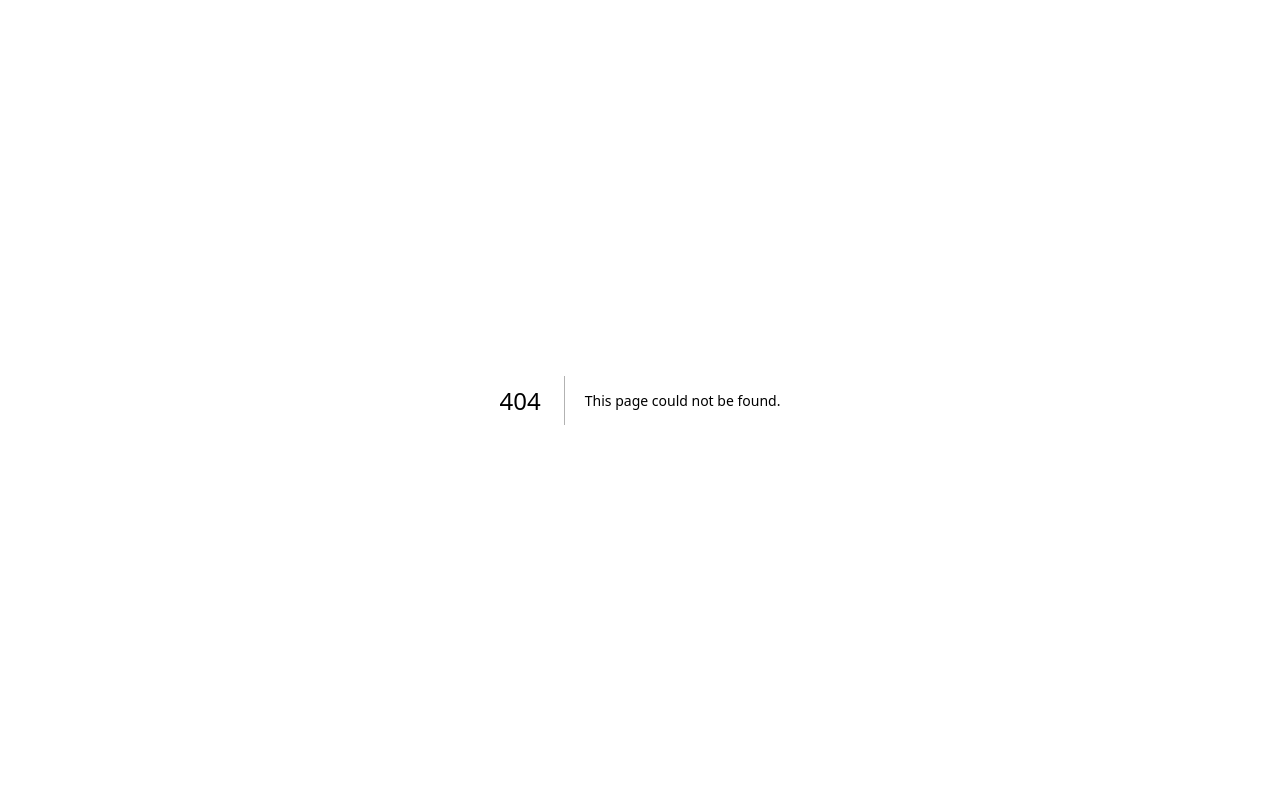
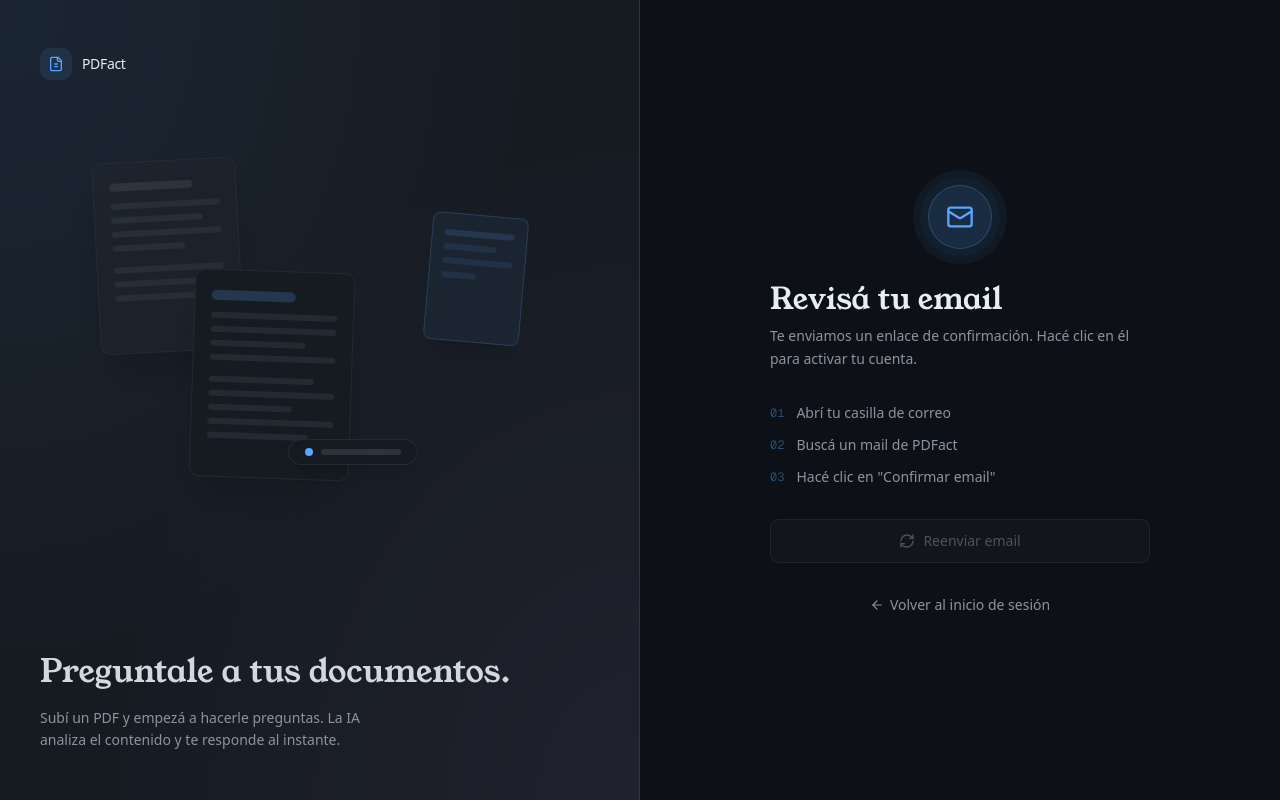
Before and after one commit to Gastti/pdfact, a Next.js app: page /verify-email in a window 1280 px wide. Before the commit this address had no page. Built offline with nearby package versions, Linux system fonts and the light colour scheme.

Commit message:
add verify-email view and fix url issue

```diff
--- a/app/(auth)/register/page.tsx
+++ b/app/(auth)/register/page.tsx
@@ -27,7 +27,10 @@ export default function RegisterPage() {
 		const { error } = await supabase.auth.signUp({
 			email,
 			password,
-			options: { data: { full_name: fullName.trim() } },
+			options: {
+				data: { full_name: fullName.trim() },
+				emailRedirectTo: `${window.location.origin}/dashboard`,
+			},
 		})
 
 		if (error) {
@@ -36,8 +39,7 @@ export default function RegisterPage() {
 			return
 		}
 
-		router.push('/new')
-		router.refresh()
+		router.push(`/verify-email?email=${encodeURIComponent(email)}`)
 	}
 
 	return (
--- /dev/null
+++ b/app/(auth)/verify-email/page.tsx
@@ -0,0 +1,143 @@
+'use client'
+
+import { useState, useEffect, Suspense } from 'react'
+import { useSearchParams } from 'next/navigation'
+import Link from 'next/link'
+import { Mail, ArrowLeft, RefreshCw, CheckCircle2 } from 'lucide-react'
+import { Button } from '@/components/ui/button'
+import { createClient } from '@/lib/supabase/client'
+
+function VerifyEmailContent() {
+	const searchParams = useSearchParams()
+	const email = searchParams.get('email') ?? ''
+
+	const [resent, setResent] = useState(false)
+	const [loading, setLoading] = useState(false)
+	const [cooldown, setCooldown] = useState(0)
+
+	useEffect(() => {
+		if (cooldown <= 0) return
+		const t = setTimeout(() => setCooldown((c) => c - 1), 1000)
+		return () => clearTimeout(t)
+	}, [cooldown])
+
+	async function handleResend() {
+		if (!email || cooldown > 0) return
+		setLoading(true)
+		const supabase = createClient()
+		await supabase.auth.resend({
+			type: 'signup',
+			email,
+			options: { emailRedirectTo: `${window.location.origin}/dashboard` },
+		})
+		setLoading(false)
+		setResent(true)
+		setCooldown(60)
+	}
+
+	return (
+		<div className="space-y-8">
+			{/* Icon */}
+			<div className="animate-auth-fade-up flex justify-center">
+				<div className="relative flex h-16 w-16 items-center justify-center">
+					<div className="animate-slow-ping absolute inset-0 rounded-full bg-[#58a6ff]/15" />
+					<div className="absolute -inset-2 rounded-full bg-[#58a6ff]/5 animate-pulse" />
+					<div className="relative flex h-16 w-16 items-center justify-center rounded-full border border-[#58a6ff]/25 bg-[#58a6ff]/10">
+						<Mail className="h-7 w-7 text-[#58a6ff]" />
+					</div>
+				</div>
+			</div>
+
+			{/* Header */}
+			<div
+				className="animate-auth-fade-up space-y-2"
+				style={{ animationDelay: '80ms' }}
+			>
+				<h1 className="font-display text-3xl text-foreground">
+					Revisá tu email
+				</h1>
+				<p className="text-sm leading-relaxed text-muted-foreground">
+					Te enviamos un enlace de confirmación. Hacé clic en él para activar tu cuenta.
+				</p>
+			</div>
+
+			{/* Email pill */}
+			{email && (
+				<div
+					className="animate-auth-fade-up"
+					style={{ animationDelay: '160ms' }}
+				>
+					<div className="flex items-center gap-2.5 rounded-lg border border-border/60 bg-secondary/40 px-4 py-3">
+						<Mail className="h-4 w-4 shrink-0 text-muted-foreground/50" />
+						<span className="truncate text-sm font-medium text-foreground">
+							{email}
+						</span>
+					</div>
+				</div>
+			)}
+
+			{/* Steps */}
+			<div
+				className="animate-auth-fade-up space-y-3"
+				style={{ animationDelay: '240ms' }}
+			>
+				{[
+					{ n: '01', text: 'Abrí tu casilla de correo' },
+					{ n: '02', text: 'Buscá un mail de PDFact' },
+					{ n: '03', text: 'Hacé clic en "Confirmar email"' },
+				].map(({ n, text }) => (
+					<div key={n} className="flex items-center gap-3">
+						<span className="font-mono text-xs tabular-nums text-[#58a6ff]/40">
+							{n}
+						</span>
+						<span className="text-sm text-muted-foreground">{text}</span>
+					</div>
+				))}
+			</div>
+
+			{/* Resend */}
+			<div
+				className="animate-auth-fade-up space-y-3"
+				style={{ animationDelay: '320ms' }}
+			>
+				{resent && (
+					<div className="flex items-center gap-2.5 rounded-lg border border-[#3fb950]/20 bg-[#3fb950]/5 px-4 py-3">
+						<CheckCircle2 className="h-4 w-4 shrink-0 text-[#3fb950]" />
+						<p className="text-sm text-[#3fb950]">Email reenviado correctamente.</p>
+					</div>
+				)}
+				<Button
+					variant="outline"
+					className="h-11 w-full gap-2 border-border/80 text-muted-foreground transition-colors hover:border-[#58a6ff]/40 hover:text-[#58a6ff] disabled:opacity-50"
+					onClick={handleResend}
+					disabled={loading || cooldown > 0 || !email}
+				>
+					<RefreshCw className={`h-3.5 w-3.5 ${loading ? 'animate-spin' : ''}`} />
+					{cooldown > 0 ? `Reenviar en ${cooldown}s` : 'Reenviar email'}
+				</Button>
+			</div>
+
+			{/* Back to login */}
+			<div
+				className="animate-auth-fade-up"
+				style={{ animationDelay: '400ms' }}
+			>
+				<Link
+					href="/login"
+					className="flex items-center justify-center gap-1.5 text-sm text-muted-foreground transition-colors hover:text-foreground"
+				>
+					<ArrowLeft className="h-3.5 w-3.5" />
+					Volver al inicio de sesión
+				</Link>
+			</div>
+		</div>
+	)
+}
+
+export default function VerifyEmailPage() {
+	return (
+		<Suspense>
+			<VerifyEmailContent />
+		</Suspense>
+	)
+}
--- a/app/globals.css
+++ b/app/globals.css
@@ -166,6 +166,18 @@
 	background-size: 200% 100%;
 }
 
+@keyframes slow-ping {
+	75%,
+	100% {
+		transform: scale(1.8);
+		opacity: 0;
+	}
+}
+
+.animate-slow-ping {
+	animation: slow-ping 2.5s cubic-bezier(0, 0, 0.2, 1) infinite;
+}
+
 /* Top loader */
 @keyframes toploader-progress {
 	0% {
```
